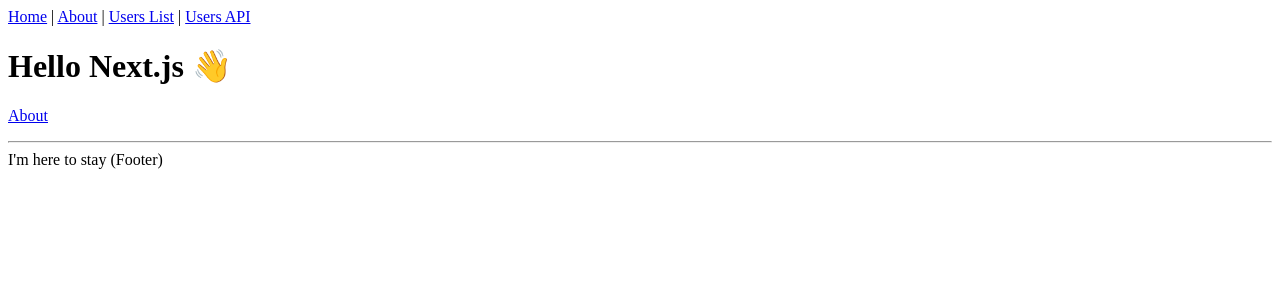
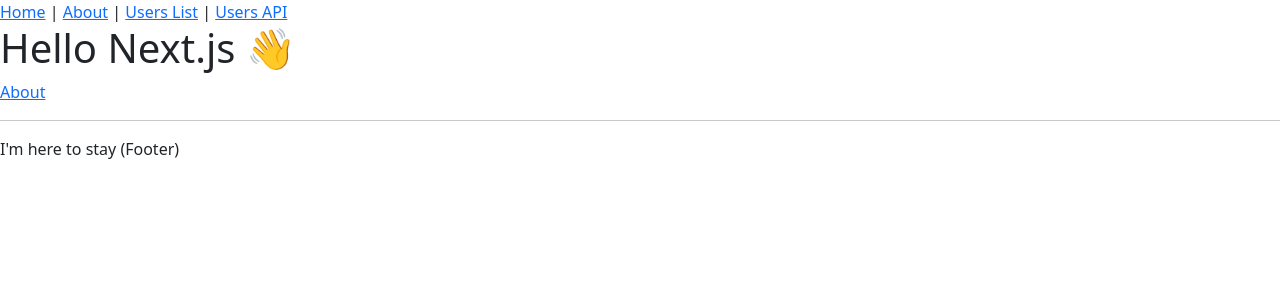
Before and after one commit to kooldandy/nextjs-typescript, a Next.js app: page / in a window 1280 px wide. Shown: the top 300 px of the page. Built offline with nearby package versions, Linux system fonts and the light colour scheme.

Commit message:
Minor refactoring

```diff
--- a/package.json
+++ b/package.json
@@ -7,6 +7,7 @@
     "type-check": "tsc"
   },
   "dependencies": {
+    "bootstrap": "^5.1.3",
     "next": "latest",
     "react": "^17.0.2",
     "react-dom": "^17.0.2"
--- a/src/components/Layout.tsx
+++ b/src/components/Layout.tsx
@@ -18,8 +18,7 @@
       <nav>
         <Link href="/">
           <a>Home</a>
-        </Link>{' '}
-        |{' '}
+        </Link>&nbsp;|&nbsp;
         <Link href="/about">
           <a>About</a>
         </Link>{' '}
--- a/src/pages/about.tsx
+++ b/src/pages/about.tsx
@@ -1,5 +1,6 @@
 import Link from 'next/link'
 import Layout from '../components/Layout'
+import 'bootstrap/dist/css/bootstrap.css';
 
 const AboutPage = () => (
   <Layout title="About | Next.js + TypeScript Example">
--- a/src/pages/index.tsx
+++ b/src/pages/index.tsx
@@ -1,5 +1,6 @@
 import Link from 'next/link'
 import Layout from '../components/Layout'
+import 'bootstrap/dist/css/bootstrap.css';
 
 const IndexPage = () => (
   <Layout title="Home | Next.js + TypeScript Example">
```
Also changed, not shown: 1 other file (tests, documents, lock files or other folders).
